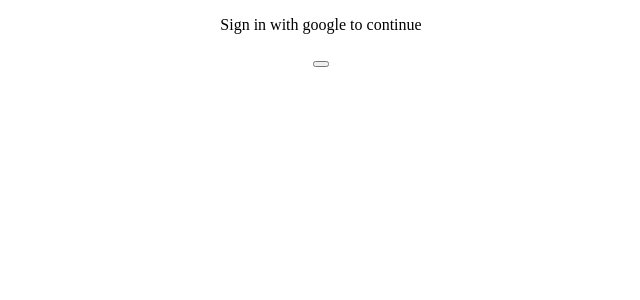
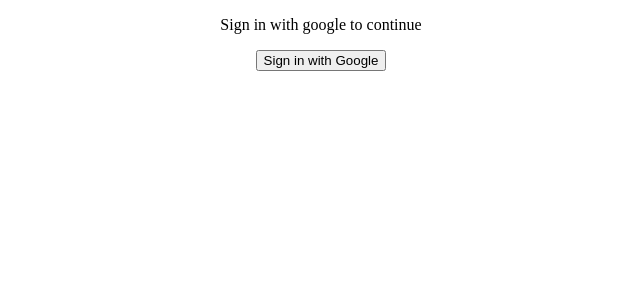
Before and after one commit to AntonisGantzos/expense-tracker-app, a React (Create React App) app: page / in a window 1280 px wide. Shown: the top 300 px of the page, without its empty margins (319-959 px from the left). Built offline with nearby package versions, Linux system fonts and the light colour scheme.

Commit message:
-Implement google authentication via a popup as an async function -keep information regarding the authentication result in an object -pass that object to localStorage in string form

```diff
--- a/src/pages/auth/Authentication.js
+++ b/src/pages/auth/Authentication.js
@@ -1,14 +1,28 @@
 import React from 'react'
 import { signInWithPopup } from 'firebase/auth'
 import {auth, provider} from '../../config/firebase-config'
+import { useNavigate } from 'react-router-dom'
 function Authentication() {
+  const navigate = useNavigate()
+
   const signInWithGoogle = async () => {
-     await signInWithPopup(auth, provider)
+     const results = await signInWithPopup(auth, provider)
+     console.log(results)
+     //store information relative to the authentication of the user in an object
+     const authInfo = {
+      userID : results.user.uid,
+      name : results.user.displayName,
+      profilePhoto: results.user.photoURL,
+      isAuth: true,
+     }
+     //pass this object as a string in localStorage
+     localStorage.setItem("auth", JSON.stringify(authInfo))
+     navigate("/expense-tracker")
   }
   return (
     <div className='login-page'>
       <p>Sign in with google to continue</p>
-      <button className='login-with-google-btn' onClick={signInWithGoogle}></button>
+      <button className='login-with-google-btn' onClick={signInWithGoogle}>Sign in with Google</button>
     </div>
   )
 }
```
